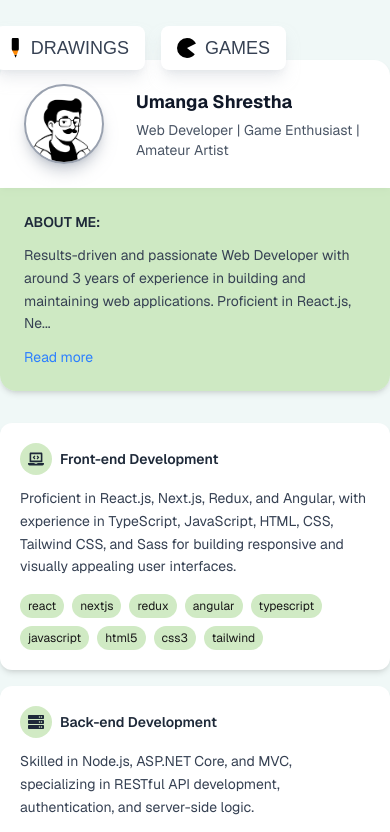
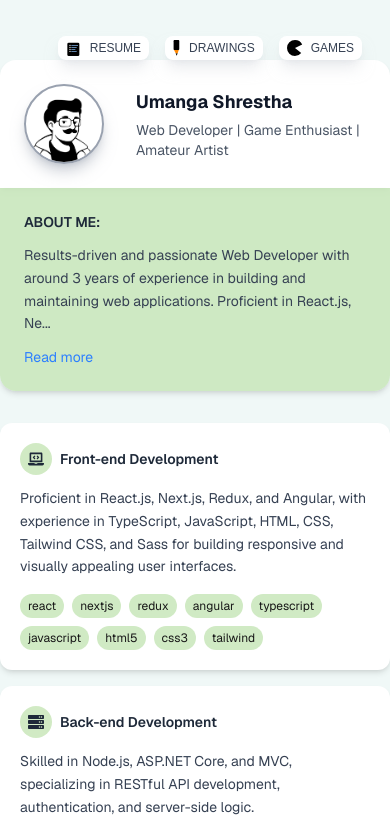
Before and after one commit to umangSth/umangsth.github.io, a Next.js app: page / in a window 390 px wide. Shown: the top 832 px of the page. Built offline with nearby package versions, Linux system fonts and the light colour scheme.

Commit message:
style adjustment for the header-nav

```diff
--- a/src/app/resume/component/header.tsx
+++ b/src/app/resume/component/header.tsx
@@ -39,9 +39,9 @@ export const Header = (props: React.PropsWithChildren) => {
 
     return (
         <>
-        <header className="h-24 sm:h-32 flex items-center z-30 w-full fixed ">
-            <div className="container mx-auto px-6 flex items-center justify-end">
-                <div className="flex items-center gap-4 sm:gap-6" onMouseLeave={() => toggleNavState('header-case')}>
+        <header className="h-24 sm:h-32 flex items-center z-30 w-full fixed  ">
+            <div className="container mx-auto px-1 sm:px-6 flex items-center  justify-end">
+                <div className="flex items-center gap-0 sm:gap-6" onMouseLeave={() => toggleNavState('header-case')}>
                     <nav className={`
                       font-sen text-gray-800 dark:text-white uppercase text-lg items-center
                           transition-all duration-1000 ease-in-out
@@ -51,8 +51,10 @@ export const Header = (props: React.PropsWithChildren) => {
                           relative lg:static`}
                     >
                         <div className="flex  items-center gap-4">
-                            <Link href="/" className="shadow-lg shadow-gray-300/50 hover:shadow-xl flex items-center px-4 py-2 bg-white dark:bg-gray-700 rounded-lg hover:bg-gray-100 dark:hover:bg-gray-600 transition-all group">
-                                <svg id="resume" viewBox="0 0 24 24" className="h-5 w-5 mr-2">
+                            <Link href="/" className="shadow-lg shadow-gray-300/50 hover:shadow-xl flex items-center bg-white dark:bg-gray-700 rounded-lg hover:bg-gray-100 dark:hover:bg-gray-600 transition-all group
+                                px-2 py-1 lg:px-4 lg:py-2
+                            ">
+                                <svg id="resume" viewBox="0 0 24 24" className="h-4 w-4 mr-2 lg:w-8 lg:h-6 ">
                                     {/* Main document body */}
                                     <rect x="2" y="4" width="18" height="20" rx="2" className="" />
 
@@ -68,25 +70,33 @@ export const Header = (props: React.PropsWithChildren) => {
                                     <circle cx="6" cy="17" r="1" className="fill-white" />
                                     <rect x="8" y="16.5" width="8" height="1" className="fill-blue-300" />
                                 </svg>
-                                <span className="text-gray-700 dark:text-gray-200 ">Resume</span>
+                                <span className="text-gray-700 dark:text-gray-200  text-xs  lg:text-lg">Resume</span>
                             </Link>
-                            <Link href="/drawings" className="shadow-lg shadow-gray-300/50 hover:shadow-xl flex items-center px-4 py-2 bg-white dark:bg-gray-700 rounded-lg hover:bg-gray-100 drak:hover:bg-gray-600 transition-all group">
-                                <svg id="pencil" viewBox="0 0 24 24" className="h-5 w-5 mr-0">
+                            <Link href="/drawings" className="shadow-lg shadow-gray-300/50 hover:shadow-xl flex items-center bg-white dark:bg-gray-700 rounded-lg hover:bg-gray-100 drak:hover:bg-gray-600 transition-all group
+                                 px-2 py-1 lg:px-4 lg:py-2
+                            ">
+                                <svg id="pencil" viewBox="0 0 24 24" className="h-4 w-4 mr-0  lg:w-8 lg:h-6 ">
                                     <polygon points="4,20 7,20 5,25 6,25" className="" />
                                     <polygon points="1,14 9,14 7,20 4,20" className=" fill-orange-400" />
                                     <rect x="0.9" y="0" width="8.5" height="15" rx="1" ry="2" className="" />
                                 </svg>
-                                <span className="text-gray-700 dark:text-gray-200 ">Drawings</span></Link>
-                            <Link href="/games" className="shadow-lg shadow-gray-300/50 hover:shadow-xl flex items-center px-4 py-2 bg-white dark:bg-gray-700 rounded-lg hover:bg-gray-100 drak:hover:bg-gray-600 transition-all group">
-                                <svg id="pacman" viewBox="0 0 24 24" className="h-5 w-5 mr-2">
+                                <span className="text-gray-700 dark:text-gray-200 text-xs lg:text-lg">Drawings</span></Link>
+                            <Link href="/games" className="shadow-lg shadow-gray-300/50 hover:shadow-xl flex items-center bg-white dark:bg-gray-700 rounded-lg hover:bg-gray-100 drak:hover:bg-gray-600 transition-all group
+                                px-2 py-1 lg:px-4 lg:py-2
+                            ">
+                                <svg id="pacman" viewBox="0 0 24 24" className="h-4 w-4 mr-2 lg:w-8 lg:h-6 ">
                                     <circle cx="50%" cy="50%" r="25%" />
                                 </svg>
-                                <span className="text-gray-700 dark:text-gray-200 ">Games</span>
+                                <span className="text-gray-700 dark:text-gray-200 text-xs lg:text-lg">Games</span>
                             </Link>
                         </div>
                     </nav>
+
                     <button
-                        className={`flex flex-col ml-4 transition-opacity duration-600 bg-white py-3 px-3 rounded-full hover:bg-gray-200
+                         id="hamIcon"
+                        className={`flex flex-col  transition-opacity duration-600 bg-white
+                            py-1.5 px-1 lg:py-2 lg:px-2
+                            rounded-full hover:bg-gray-200
                           ${isScrolled ? 'lg:flex pointer' : ''}
                           ${isScrolled && !isNavOpen ? 'opacity-100' : 'opacity-0 lg:opacity-0'}
                           shadow-lg shadow-gray-400/50 hover:shadow-xl
@@ -95,11 +105,11 @@ export const Header = (props: React.PropsWithChildren) => {
                         onMouseLeave={() => { setIsNavOpen(false); }}
                         onClick={() => setIsNavOpen(!isNavOpen)}
                     >
-                        <span className={`w-6 h-1 bg-gray-800 dark:bg-white mb-1
+                        <span className={`w-4 h-0.5  lg:w-6 lg:h-1 rounded-full bg-gray-800 dark:bg-white mb-0.5 lg:mb-1
                           `} />
-                        <span className={`w-6 h-1 bg-gray-800 dark:bg-white mb-1
+                        <span className={`w-4 h-0.5 lg:w-6 lg:h-1 rounded-full bg-gray-800 dark:bg-white mb-0.5 lg:mb-1
                           `} />
-                        <span className={`w-6 h-1 bg-gray-800 dark:bg-white mb-1
+                        <span className={`w-4 h-0.5 lg:w-6 lg:h-1 rounded-full bg-gray-800 dark:bg-white mb-0.5 lg:mb-1
 
                           `} />
 
--- a/src/app/resume/page.tsx
+++ b/src/app/resume/page.tsx
@@ -7,11 +7,15 @@ import { TimeLine } from "./component/time-line";
 export default function Resume() {
     return (
         <>
-          <div id="main" className="min-h-screen py-15  gap-16 font-[family-name:var(--font-geist-sans)]
-                                                    2xl:px-60 2xl:pb-70 2xl:pt-40
-                                                    xl:py-40 xl:px-40
-                                                    sm:py-15 sm:px-35
-                                                    lg:px-20 lg:py-32">
+          <div
+                id="main"
+                className="min-h-screen py-15 gap-16 font-[family-name:var(--font-geist-sans)]
+                  2xl:px-60 2xl:pt-40 2xl:pb-20 // Adjusted 2xl bottom padding
+                  xl:py-40 xl:px-40 xl:pb-20 // Adjusted xl bottom padding
+                  sm:py-15 sm:px-35 sm:pb-10 // Adjusted sm bottom padding
+                  lg:px-20 lg:py-32 lg:pb-15 // Adjusted lg bottom padding
+                "
+  >
             <About />
             <TimeLine />
             <Projects />
```
